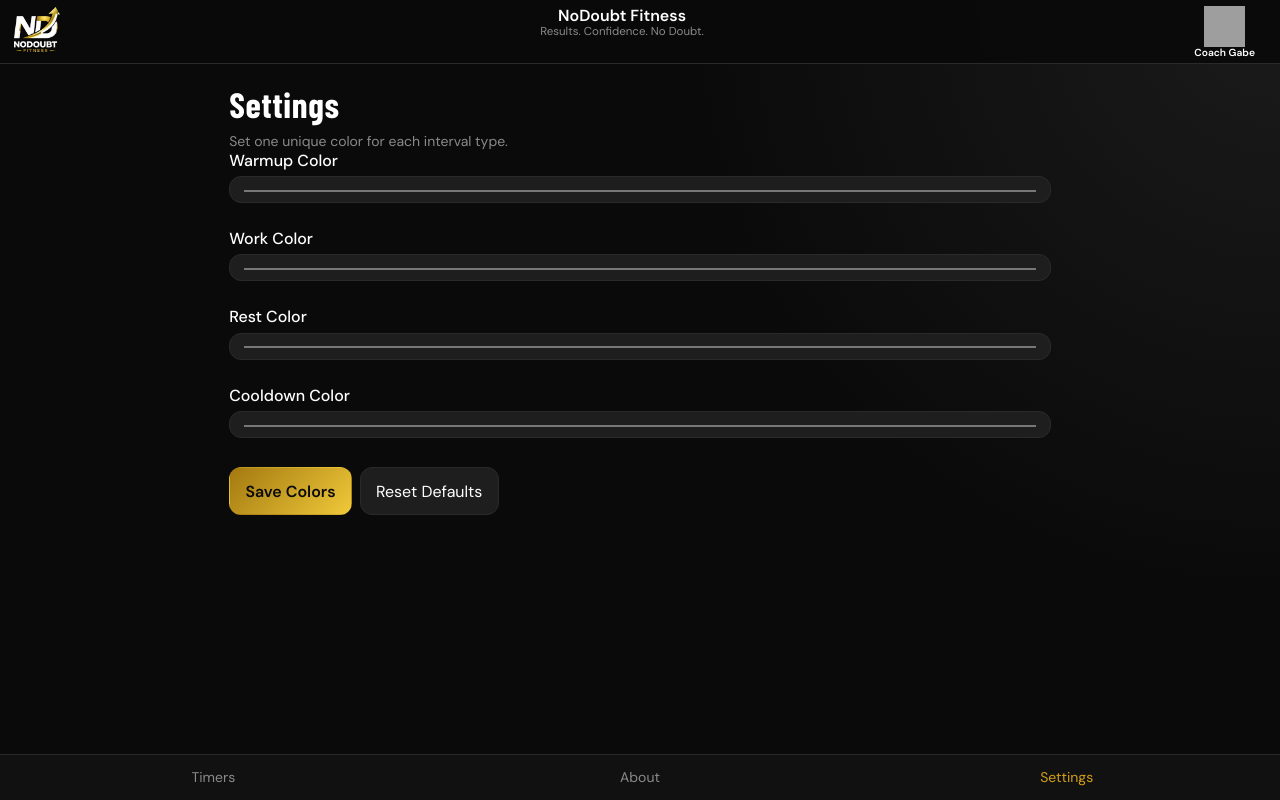
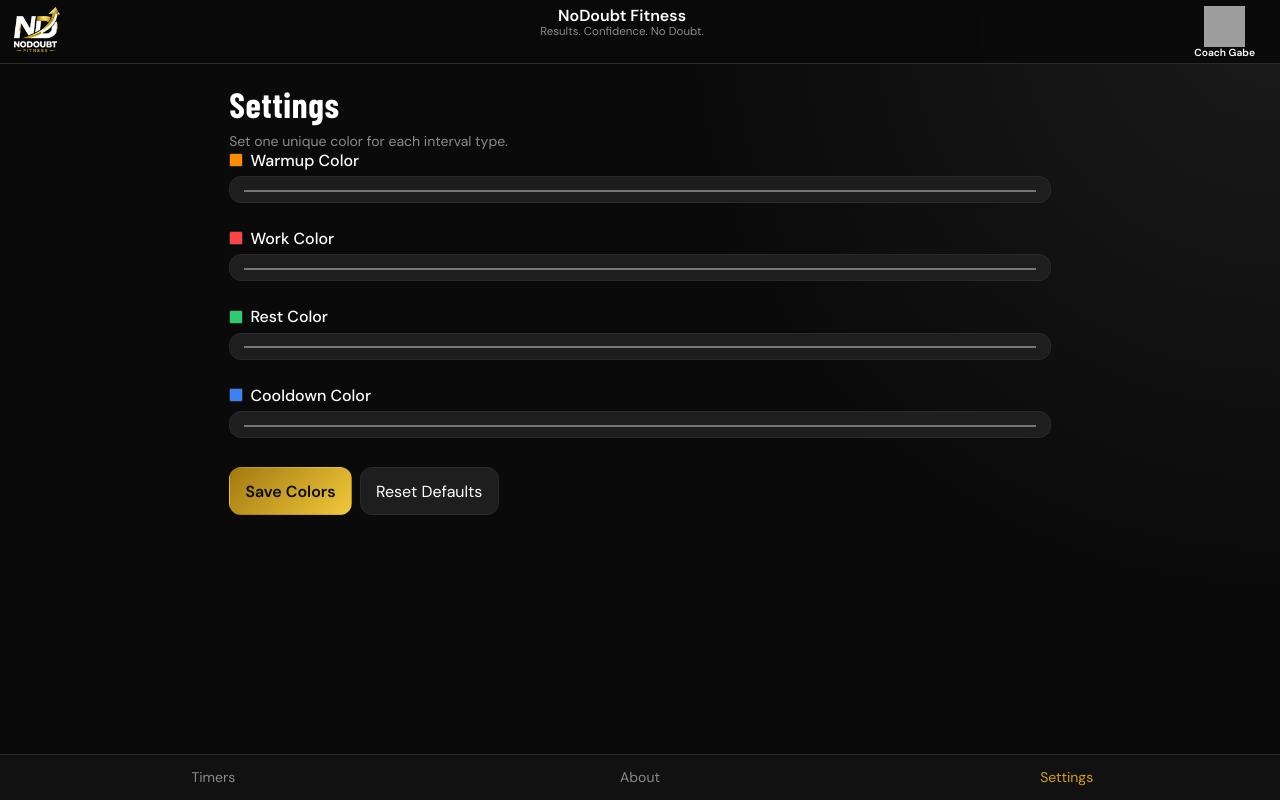
Before and after one commit to rdaudt/nodoubt-fitness-timer2, a React (Vite) app: page /settings in a window 1280 px wide. Built offline with nearby package versions, Linux system fonts and the light colour scheme; grey boxes are pictures that could not be loaded; a web font is replaced by a local one.

Commit message:
Show live color swatches beside interval types in settings

```diff
--- a/src/index.css
+++ b/src/index.css
@@ -320,6 +320,20 @@ select {
   margin: 0;
 }
 
+.settings-color-label {
+  display: inline-flex;
+  align-items: center;
+  gap: 0.45rem;
+}
+
+.settings-color-swatch {
+  width: 14px;
+  height: 14px;
+  border-radius: 2px;
+  border: 1px solid var(--border);
+  display: inline-block;
+}
+
 .interval-edit {
   padding: 0.8rem;
   display: grid;
--- a/src/pages/SettingsPage.tsx
+++ b/src/pages/SettingsPage.tsx
@@ -27,7 +27,10 @@ export const SettingsPage = () => {
       <div className="stack">
         {types.map((type) => (
           <label key={type} className="field">
-            {TYPE_LABELS[type]} Color
+            <span className="settings-color-label">
+              <span className="settings-color-swatch" style={{ backgroundColor: draft.intervalColors[type] }} aria-hidden="true" />
+              {TYPE_LABELS[type]} Color
+            </span>
             <input
               aria-label={`${TYPE_LABELS[type]} Color`}
               type="color"
```
